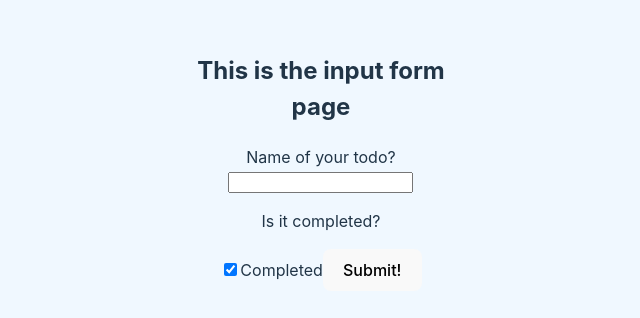
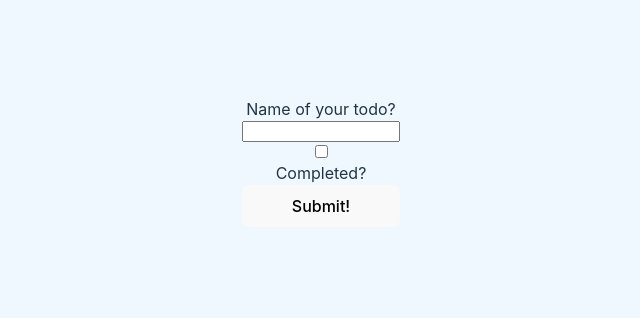
Before and after one commit to kurt-ccm/todo-app, a Vue app: page /input in a window 1280 px wide. Shown: the part 238-556 px from the top of the page, without its empty margins (319-959 px from the left). Built offline with nearby package versions, Linux system fonts and the light colour scheme.

Commit message:
New todo route functional

```diff
--- a/src/App.vue
+++ b/src/App.vue
@@ -1,5 +1,5 @@
 <script setup lang="ts">
-import router from './router';
+// import router from './router';
 
 // import { computed, onMounted, ref } from 'vue';
 // import axios from 'axios';
--- a/src/pages/HomePage.vue
+++ b/src/pages/HomePage.vue
@@ -162,6 +162,7 @@ onMounted(() => {
                 <th>{{ data.todoName }}</th>
                 <th :class="data.isComplete ? 'completed' : 'not-completed'">{{ data.isComplete }}</th>
                 <th>
+                    <router-link to="/details/{{ data._id }}">View details</router-link>
                     <button @click="handleUpdate(data._id, data.isComplete)">{{ !data.isComplete ? 'Mark completed' : 'Mark as in progress'}}</button>
                     <button @click="handleDelete(data._id)">Delete</button>
                 </th>
--- /dev/null
+++ b/src/pages/TodoDetails.vue
@@ -0,0 +1,7 @@
+<script setup lang="ts">
+
+</script>
+
+<template>
+    <h2>These are my details</h2>
+</template>
--- a/src/pages/TodoInputForm.vue
+++ b/src/pages/TodoInputForm.vue
@@ -1,31 +1,47 @@
 <script setup lang="ts">
 import axios from 'axios';
-import { ref } from 'vue';
+import { Ref, ref } from 'vue';
 import router from '../router';
+import useVuelidate from '@vuelidate/core';
 
-// defineEmits<{
-//     (e: 'handleFormSubmit', newTodoName: string, newTodoCompleted: boolean): void
-// }>()
+import { alphaNum, required } from '@vuelidate/validators';
+import { Todo } from '../helpers/types';
+
+const newTodo: Ref<Todo> = ref({
+    todoName: '',
+    isComplete: false
+})
 
 const newTodoName = ref('');
 const newTodoCompleted = ref(true);
 
 const apiURL = 'https://calm-plum-jaguar-tutu.cyclic.app/todos';
 
+const hasSpaces = (value: string) => /^[\w\-\s]+$/.test(value.trim())
+const rules = {
+    todoName: {
+        required,
+        // alphaNum,
+        hasSpaces: hasSpaces
+    }
+}
 
-// function handleFormSubmit(e: Event) {
-//   e.preventDefault();
-// //   $emit('event')
-//   // handle this in the parent
-// //   postCall();
-// //   alert('Thanks for submitting!')
-// }
+const vuelidate = useVuelidate(rules, newTodo);
+
 
 async function postCall() {
     try {
-        const postArgs = { todoName: newTodoName.value, isComplete: newTodoCompleted.value }
+        vuelidate.value.$touch()
+        if (vuelidate.value.$invalid) {
+            console.log(vuelidate.value.$errors);
+
+            alert('hey thats not cool')
+            return
+        }
+
+        const postArgs = { todoName: newTodo.value.todoName.trim(), isComplete: newTodo.value.isComplete }
+
         const { data } = await axios.post(apiURL, postArgs)
-        // getCall();
         router.replace('/');
         return data;
     } catch (error) {
@@ -36,13 +52,19 @@ async function postCall() {
 </script>
 
 <template>
-    <h2>This is the input form page</h2>
     <form @submit.prevent="postCall">
         <label for="newTodoName">Name of your todo?</label>
-        <input type="text" v-model="newTodoName">
-        <p>Is it completed?</p>
-        <input type="checkbox" id="completed" v-model="newTodoCompleted">
-        <label for="completed">Completed</label>
+        <input type="text" v-model="newTodo.todoName">
+        <input type="checkbox" id="completed" v-model="newTodo.isComplete">
+        <label for="completed">Completed?</label>
         <button>Submit!</button>
-      </form>
+    </form>
 </template>
+
+<style scoped>
+form {
+    display: flex;
+    flex-direction: column;
+    flex-wrap: nowrap;
+}
+</style>
--- a/src/router.ts
+++ b/src/router.ts
@@ -1,10 +1,12 @@
 import { createRouter, createWebHistory } from "vue-router";
 import HomePage from "./pages/HomePage.vue";
 import TodoInputForm from './pages/TodoInputForm.vue'
+import TodoDetails from './pages/TodoDetails.vue'
 
 const routes = [
     {path: '/', component: HomePage},
-    {path: '/input', component: TodoInputForm}
+    {path: '/input', component: TodoInputForm},
+    {path: '/details/:id', component: TodoDetails}
 ]
 
 const router = createRouter({ history: createWebHistory(), routes});
```
